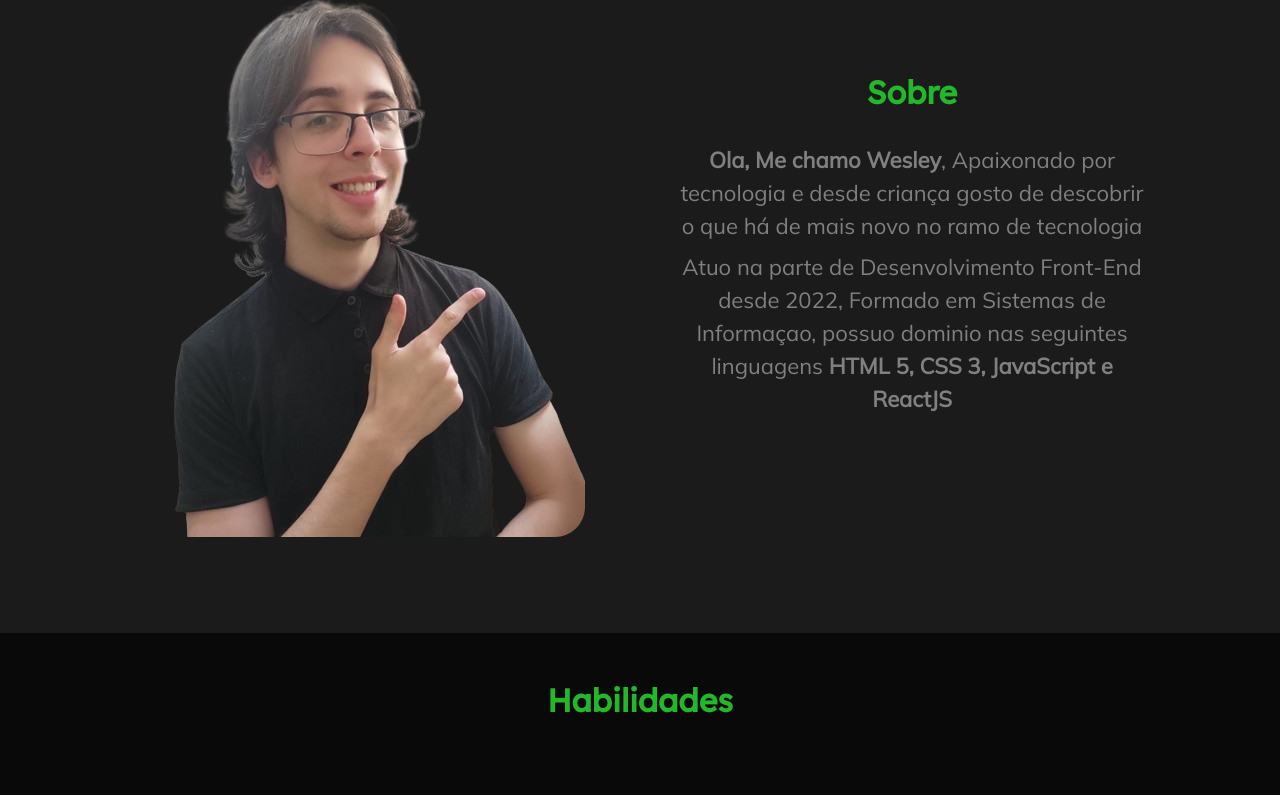
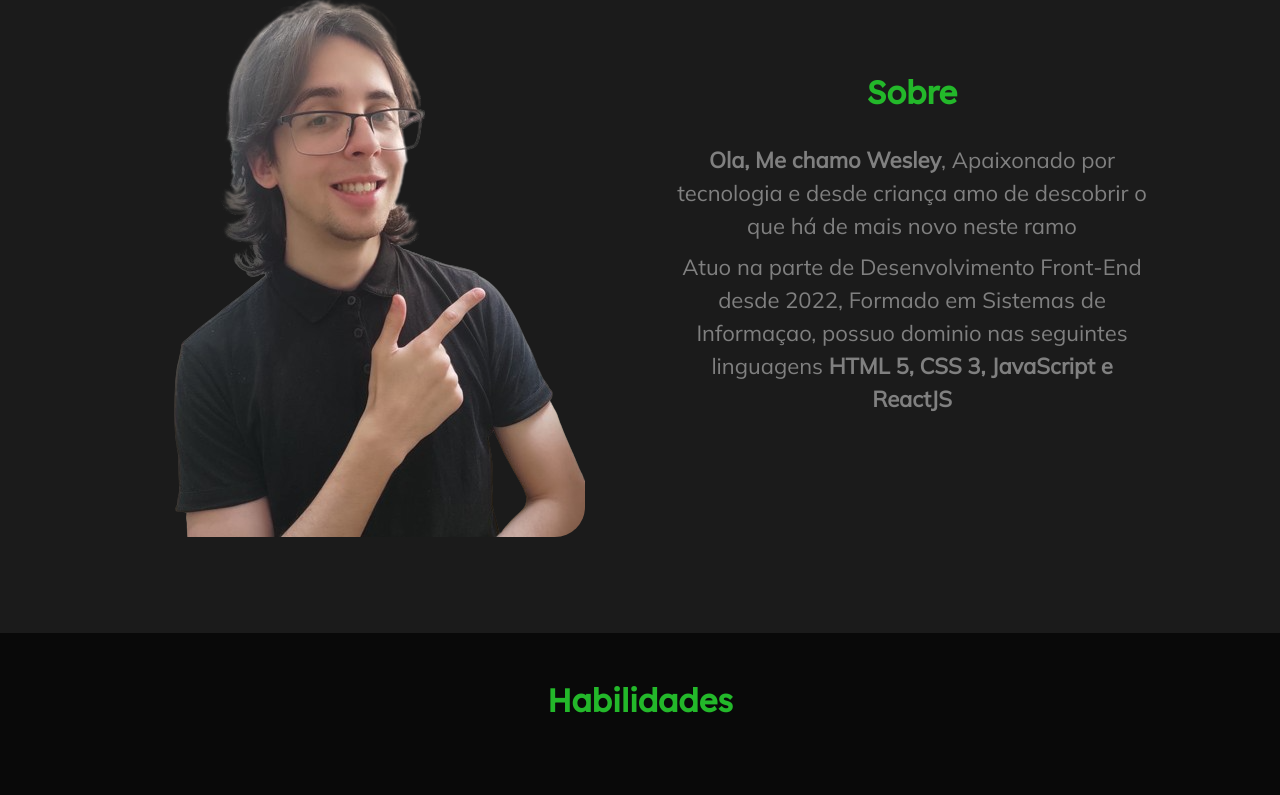
Before and after one commit to wesleymo22/Portifolio, a React (Create React App) app in the folder portwes/: page / in a window 1280 px wide. Shown: the part 761-1556 px from the top of the page. Built offline with nearby package versions, Linux system fonts and the light colour scheme.

Commit message:
Alteraçao de textos

```diff
--- a/portwes/src/Componentes/Contato/Index.js
+++ b/portwes/src/Componentes/Contato/Index.js
@@ -19,7 +19,7 @@ const Contato = () => {
         <h3>Endereço</h3>
         <p>
           <FaMapMarkerAlt className="contato-icone" />
-          R Ibipitanga 922, Pq Continental 3 Guaruhos SP
+          Pq Continental 3 Guaruhos - SP
         </p>
         <h3>Email</h3>
         <p><AiOutlineMail className="contato-icone"/>wesleymo22@gmail.com</p>
--- a/portwes/src/Componentes/Sobre/Index.js
+++ b/portwes/src/Componentes/Sobre/Index.js
@@ -8,7 +8,7 @@ const Sobre = () => {
             </div>
             <div className='conteudo'>
                 <h2>Sobre</h2>
-                <h4><b>Ola, Me chamo Wesley</b>, Apaixonado por tecnologia e desde criança gosto de descobrir o que há de mais novo no ramo de tecnologia</h4>
+                <h4><b>Ola, Me chamo Wesley</b>, Apaixonado por tecnologia e desde criança amo de descobrir o que há de mais novo neste ramo</h4>
                 <h4>Atuo na parte de Desenvolvimento Front-End desde 2022, Formado em Sistemas de Informaçao, possuo dominio nas seguintes linguagens <b>HTML 5, CSS 3, JavaScript e ReactJS</b></h4>
             </div>
         </section>
```
